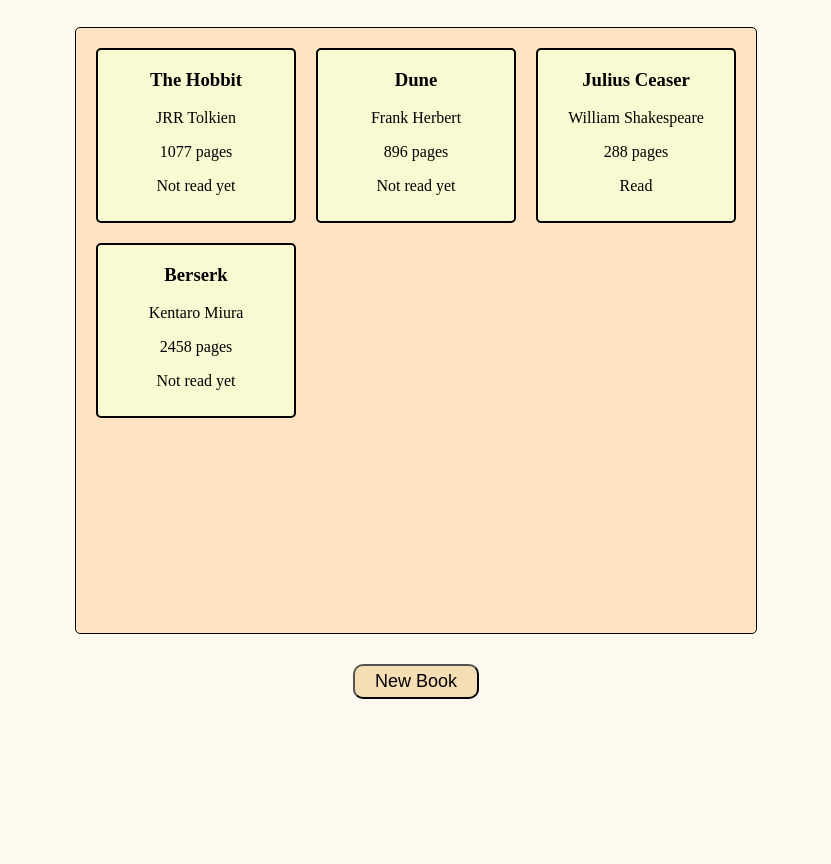
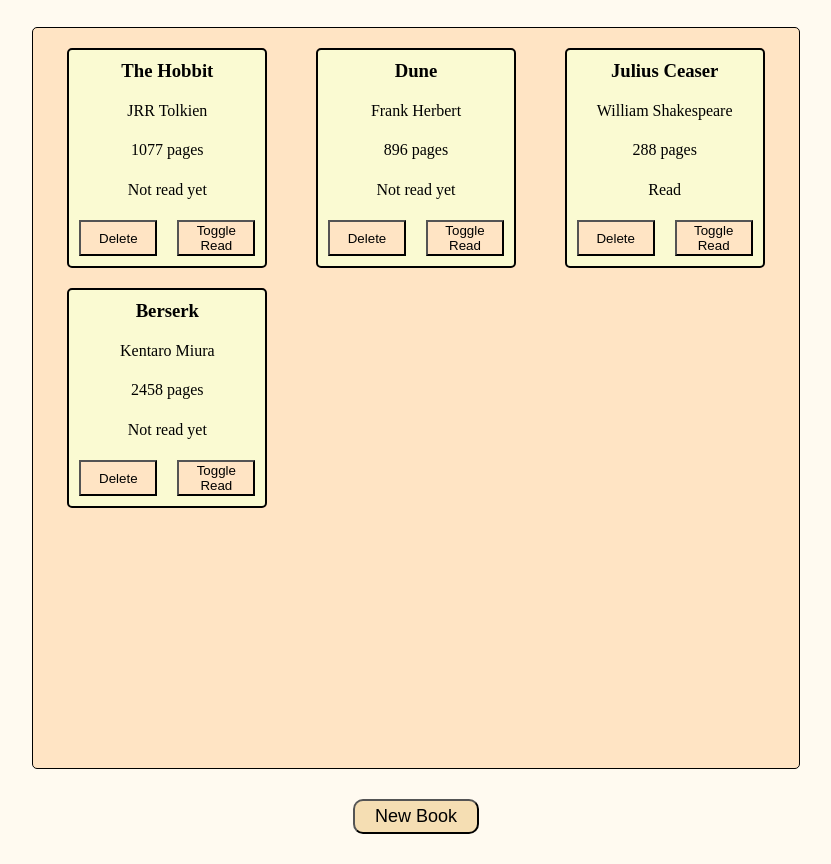
Before and after one commit to kaezrr/library-app, a plain HTML site: page index.html in a window 1280 px wide. Shown: the part 70-934 px from the top of the page, without its empty margins (224-1055 px from the left). Before the commit the page ends 800 px from the top, so only its background shows below. Drawn offline with Linux system fonts and the light colour scheme.

Commit message:
Finish project

```diff
--- a/script.js
+++ b/script.js
@@ -44,20 +44,38 @@ function addBookToLibrary(title, author, pages, read) {
 
 function displayLibrary() {
   let childArray = [];
-  for (const book of myLibrary) {
+  myLibrary.forEach((book, index) => {
     const card = document.createElement("div");
     card.classList = "card";
     const title = document.createElement("h3");
     const author = document.createElement("p");
     const pages = document.createElement("p");
     const read = document.createElement("p");
+
+    const delBtn = document.createElement("button");
+    delBtn.textContent = "Delete";
+    delBtn.dataset.index = index;
+    delBtn.addEventListener("click", (e) => {
+      myLibrary.splice(e.target.dataset.index, 1);
+      displayLibrary();
+    });
+
+    const readBtn = document.createElement("button");
+    readBtn.textContent = "Toggle Read";
+    readBtn.dataset.index = index;
+    readBtn.addEventListener("click", (e) => {
+      let val = myLibrary[e.target.dataset.index].read;
+      myLibrary[e.target.dataset.index].read = !val;
+      displayLibrary();
+    });
+
     title.textContent = book.title;
     author.textContent = book.author;
     pages.textContent = `${book.pages} pages`;
     read.textContent = book.read ? "Read" : "Not read yet";
-    card.append(title, author, pages, read);
+    card.append(title, author, pages, read, delBtn, readBtn);
     childArray.push(card);
-  }
+  });
   cardContainer.replaceChildren(...childArray);
 }
 
--- a/style.css
+++ b/style.css
@@ -20,14 +20,15 @@ body {
 .card-container {
   flex: 1;
   padding: 20px;
-  min-width: 50vw;
+  width: 60vw;
   background-color: bisque;
   border: 1px solid black;
   border-radius: 5px;
   display: grid;
   gap: 20px;
+  justify-items: center;
   grid-template-columns: repeat(auto-fit, minmax(200px, 1fr));
-  grid-template-rows: 175px 175px 175px;
+  grid-template-rows: repeat(3, 220px);
 }
 
 .card {
@@ -36,6 +37,24 @@ body {
   background-color: lightgoldenrodyellow;
   border-radius: 5px;
   text-align: center;
+  display: grid;
+  grid-template-rows: repeat(5, 1fr);
+  grid-template-columns: 1fr 1fr;
+  gap: 20px;
+  padding: 10px;
+}
+
+.card h3,
+.card p {
+  grid-column: 1 / 3;
+}
+
+.card button {
+  background-color: bisque;
+}
+
+.card * {
+  margin: 0px;
 }
 
 .add-book {
```
